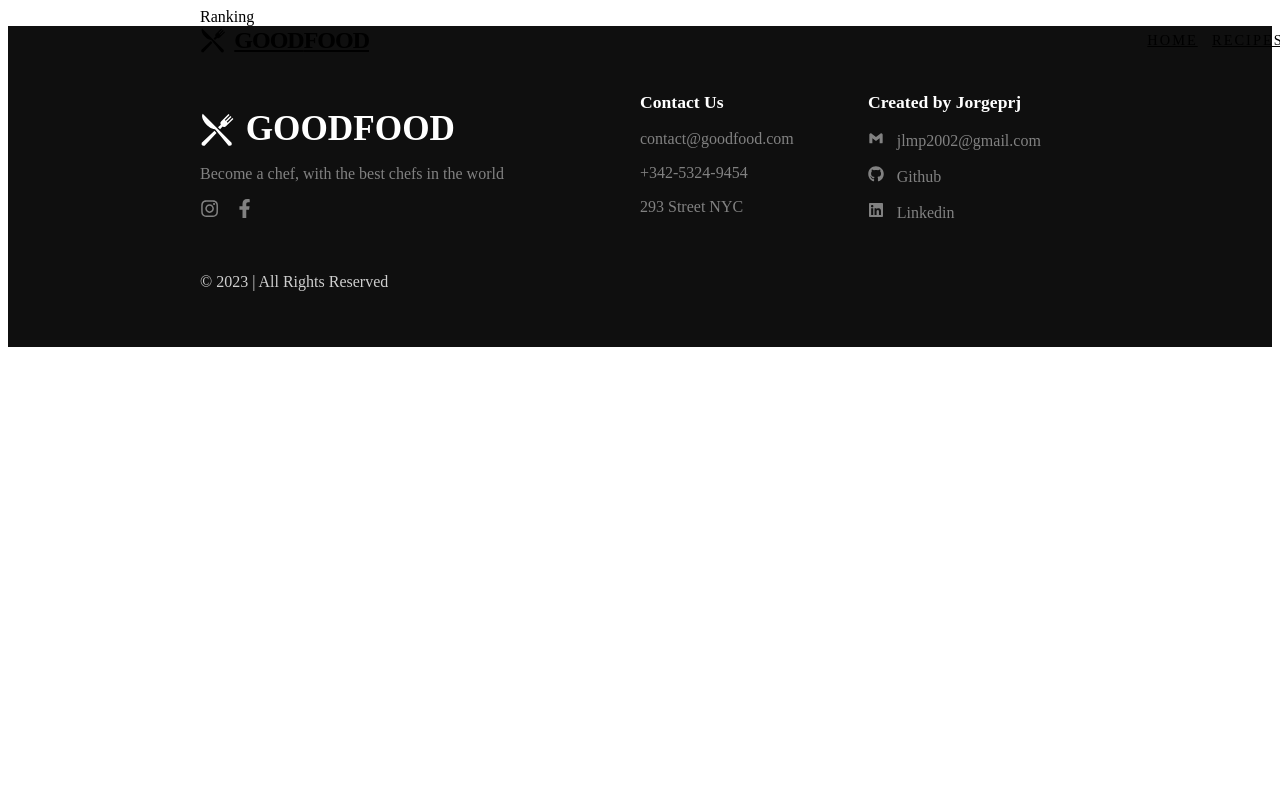
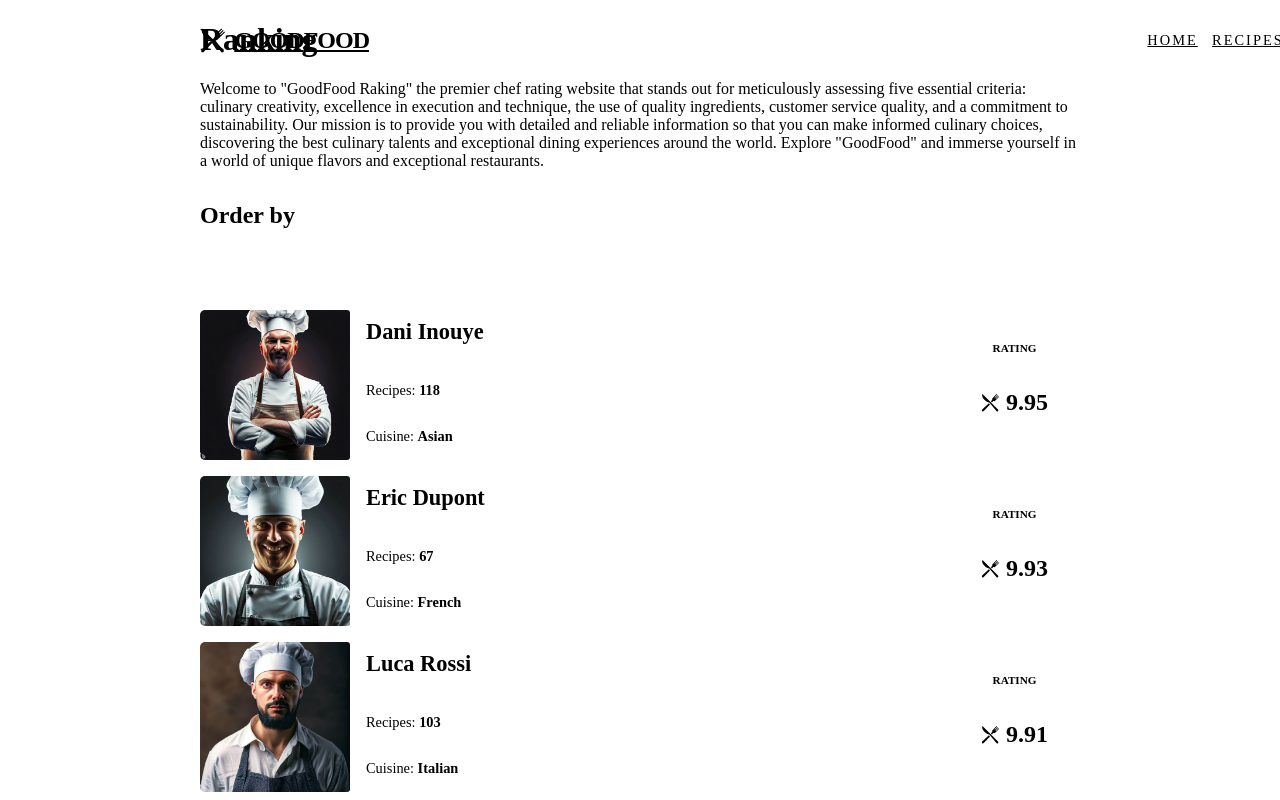
Before and after one commit to jorgeprj/goodfood-react, a React (Vite) app: page /ranking in a window 1280 px wide. Shown: the top 800 px of the page. Built offline with nearby package versions, Linux system fonts and the light colour scheme; some icons are missing; the HTML template or start-up script is replaced by a standard one.

Commit message:
feat: ranking page

```diff
--- a/src/App.jsx
+++ b/src/App.jsx
@@ -24,7 +24,7 @@ function App() {
 						<Route path="/" element={<Home />} />
 						<Route path="/recipes" element={<Recipes recipes={recipes} chefs={chefs} />} />
 						<Route path="/recipes/:id" element={<RecipeDetail recipes={recipes} chefs={chefs} />} />
-						<Route path="/ranking" element={<Ranking />} />
+						<Route path="/ranking" element={<Ranking chefs={chefs} />} />
 						<Route path="/settings" element={<Settings />} />
 					</Routes>
 				</div>
--- a/src/components/ChefCard.jsx
+++ b/src/components/ChefCard.jsx
@@ -15,7 +15,8 @@ const ChefCard = ({ chef }) => {
                     </h3>
                     <p className='chef-recipes'>Recipes: <b>{chef.recipesCount}</b></p>
                     <p className='chef-cuisine'>Cuisine: <b>{chef.cuisine}</b></p>
-                    <p className='chef-ranking'>World Ranking: <b>#{chef.ranking}</b></p>
+                    <p className='chef-ranking'>Ranking: <b>#{chef.ranking}</b></p>
+                    <p className='chef-more-details'>+ More Details</p>
 
                 </div>
                 <div className='chef-rating'>
--- a/src/data/chefs.json
+++ b/src/data/chefs.json
@@ -1,7 +1,7 @@
 [
     {
       "id": 1,
-      "name": "Daniel Inouye",
+      "name": "Dani Inouye",
       "img": "img/top-chefs/img_8.jpg",
       "bio": "Specialized in the art of Japanese cuisine, Joe Yamamoto is a master of high-quality sushi and sashimi.",
       "ranking": "02",
@@ -11,9 +11,9 @@
     },
     {
       "id": 2,
-      "name": "Pierre Dupont",
+      "name": "Eric Dupont",
       "img": "img/top-chefs/img_5.jpg",
-      "bio": "Descended from a long line of French chefs, Pierre is a master in the art of contemporary French cuisine.",
+      "bio": "Descended from a long line of French chefs, Eric is a master in the art of contemporary French cuisine.",
       "ranking": "01",
       "recipesCount": 67,
       "cuisine": "French",
--- a/src/pages/Ranking.jsx
+++ b/src/pages/Ranking.jsx
@@ -1,11 +1,70 @@
-import React from 'react'
+import React, { useState } from 'react'
+import ChefCard from '../components/ChefCard'
 
-const Ranking = () => {
-  return (
-    <div>
-        Ranking
-    </div>
-  )
+import '../styles/Ranking.css'
+
+const Ranking = ({ chefs }) => {
+	const [sort, setSort] = useState("Rating");
+
+	const sortByRating = (a, b) => {
+		if (sort === "Rating") {
+			return b.rating - a.rating;
+		}
+		return 0;
+	};
+
+
+	const sortByWorldRanking = (a, b) => {
+		if (sort === "World Ranking") {
+			const rankingA = parseInt(a.ranking, 10);
+			const rankingB = parseInt(b.ranking, 10);
+			return rankingA - rankingB;
+		}
+		return 0;
+	};
+
+
+	const getSortFunction = () => {
+		if (sort === "Rating") {
+			return sortByRating;
+		} else if (sort === "World Ranking") {
+			return sortByWorldRanking;
+		}
+		return () => 0;
+	};
+
+	const sortedChefs = [...chefs].sort(getSortFunction());
+
+	return (
+		<div>
+			<h1>Ranking</h1>
+			<p className='ranking-desc'>
+				Welcome to "GoodFood Raking" the premier chef rating website that stands out for meticulously assessing five essential criteria: culinary creativity, excellence in execution and technique, the use of quality ingredients, customer service quality, and a commitment to sustainability. Our mission is to provide you with detailed and reliable information so that you can make informed culinary choices, discovering the best culinary talents and exceptional dining experiences around the world. Explore "GoodFood" and immerse yourself in a world of unique flavors and exceptional restaurants.
+			</p>
+			<div className='ranking-filter'>
+				<h2>Order by</h2>
+				<button
+					className={`button ${sort === "Rating" ? "active" : ""}`}
+					onClick={() => setSort("Rating")}
+				>
+					GF Rating
+				</button>
+				<button
+					className={`button ${sort === "World Ranking" ? "active" : ""}`}
+					onClick={() => setSort("World Ranking")}
+				>
+					World Ranking
+				</button>
+
+			</div>
+
+			{sortedChefs.map(chef =>
+				<div className='ranking-card'>
+					<ChefCard key={chef.id} chef={chef} />
+				</div>
+			)}
+		</div>
+	)
 }
 
 export default Ranking
--- a/src/styles/ChefCard.css
+++ b/src/styles/ChefCard.css
@@ -41,16 +41,15 @@
     font-weight: bold;
     color: var(--text-color);
     margin-top: 0.4em;
-    margin-bottom: 0.2em;
 }
 
+.chef-ranking,
 .chef-recipes,
-.chef-cuisine,
-.chef-ranking{
+.chef-cuisine{
     font-size: 0.9em;
     color: var(--text-light);
-    margin-top: 0.4em;
 }
+
 
 .chef-rating{
     display: flex;
@@ -81,3 +80,13 @@
     margin-right: 0.3em;
     font-size: 0.8em;
 }
+
+.chef-more-details{
+    font-size: 0.9em;
+    color: var(--primary-color);
+    cursor: pointer;
+}
+
+.chef-more-details:hover{
+    text-decoration: underline;
+}
--- /dev/null
+++ b/src/styles/Ranking.css
@@ -0,0 +1,35 @@
+.ranking-card{
+    margin-bottom: 1em;
+}
+
+.ranking-desc{
+    color: var(--text-light);
+    margin-bottom: 2em;
+}
+
+.ranking-filter{
+    margin-bottom: 2em;
+}
+
+.ranking-filter .button{
+    border: none;
+    outline: none;
+    background-color: var(--primary-color);
+    color: #fff;
+    padding: 0.75em 1em;
+    text-transform: uppercase;
+    font-size: 0.7em;
+    font-weight: bold;
+    letter-spacing: 1px;
+    border-radius: 3px;
+    box-shadow: 0 3px 6px var(--shadow-color);
+    cursor: pointer;
+    margin-right: 1em;
+    &:hover{
+        box-shadow: 0 1px 3px var(--shadow-color);
+    }
+}
+
+.button.active {
+    color: rgba(255, 255, 255, 0.5)
+  }
```
